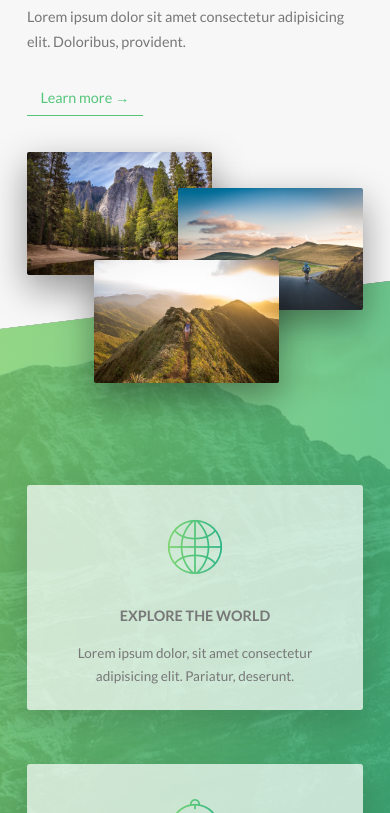
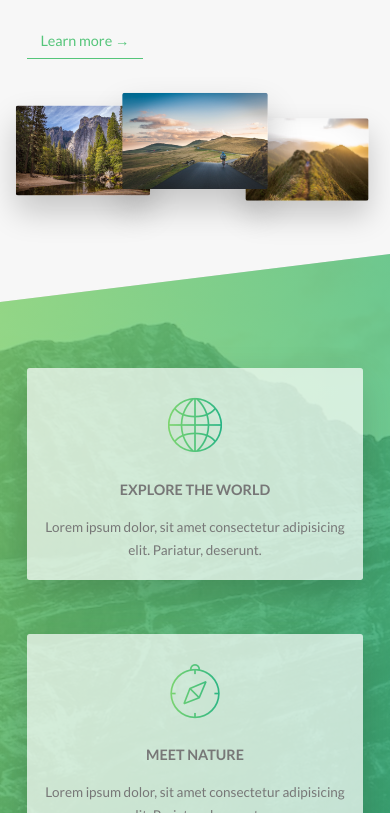
Before and after one commit to rudwolf/sass_practice, a website: page natours/index.html in a window 390 px wide. Shown: the part 1187-2000 px from the top of the page. Drawn offline with Linux system fonts and the light colour scheme.

Commit message:
Applying mobile changes to natours project

```diff
--- a/natours/sass/base/_util.scss
+++ b/natours/sass/base/_util.scss
@@ -1,6 +1,16 @@
 .u-center-text { text-align: center !important; }
 .u-mb-sm { margin-bottom: 1.5rem !important; }
-.u-mb-md { margin-bottom: 4rem !important; }
-.u-mb-lg { margin-bottom: 8rem !important; }
+.u-mb-md {
+  margin-bottom: 4rem !important;
+  @include respond(tab-port) {
+    margin-bottom: 3rem !important;
+  }
+}
+.u-mb-lg {
+  margin-bottom: 8rem !important;
+  @include respond(tab-port) {
+    margin-bottom: 5rem !important;
+  }
+}
 .u-mt-lg { margin-top: 8rem !important; }
 .u-mt-xl { margin-top: 10rem !important; }
--- a/natours/sass/components/_compo.scss
+++ b/natours/sass/components/_compo.scss
@@ -9,19 +9,40 @@
     transition: all .2s;
     outline-offset: 2rem;
 
+    @include respond(tab-port) {
+      float: left;
+      position: relative;
+      width: 33.33333333%;
+      box-shadow: 0 1.5rem 3rem rgba($color-black, .2);
+    }
+
     &--p1 {
       left: 0;
       top: -2rem;
+      @include respond(tab-port) {
+        top: 0;
+        transform: scale(1.2);
+      }
     }
 
     &--p2 {
       right: 0;
       top: 2rem;
+      @include respond(tab-port) {
+        top: -1rem;
+        transform: scale(1.3);
+        z-index: 100;
+      }
     }
 
     &--p3 {
       left: 20%;
       top: 10rem;
+      @include respond(tab-port) {
+        top: 1rem;
+        left: 0;
+        transform: scale(1.1);
+      }
     }
 
     &:hover {
--- a/natours/sass/components/_feature-box.scss
+++ b/natours/sass/components/_feature-box.scss
@@ -7,6 +7,10 @@
   box-shadow: 0 1.5rem 4rem rgba($color-black, .15);
   transition: transform .2s;
 
+  @include respond(tab-port) {
+    padding: 2rem;
+  }
+
   &__icon {
     font-size: 6rem;
     margin-bottom: .5rem;
@@ -15,6 +19,10 @@
     background-clip: text;
     -webkit-background-clip: text;
     color: transparent;
+
+    @include respond(tab-port) {
+      margin-bottom: 0;
+    }
   }
 
   &:hover {
--- a/natours/sass/components/_headers.scss
+++ b/natours/sass/components/_headers.scss
@@ -43,11 +43,11 @@
   transition: all .2s;
 
   @include respond(tab-port) {
-    font-size: 2.5rem;
+    font-size: 3rem;
   }
 
   @include respond(phone) {
-    font-size: 2rem;
+    font-size: 2.5rem;
   }
 
   &:hover {
--- a/natours/sass/components/_story.scss
+++ b/natours/sass/components/_story.scss
@@ -8,6 +8,10 @@
   padding-left: 9rem;
   font-size: $default-font-size;
   transform: skewX(-12deg);
+  // TODO: remove skew on mobile
+  /* @include respond(tab-port) {
+    transform: none;
+  }*/
   transition: transform .3s ease;
 
   &:hover {
--- a/natours/sass/layout/_footer.scss
+++ b/natours/sass/layout/_footer.scss
@@ -3,9 +3,16 @@
   padding: 10rem 0;
   font-size: 1.4rem;
 
+  @include respond(tab-port) {
+    padding: 8rem 0;
+  }
+
   &__logo-box {
     text-align: center;
     margin-bottom: 8rem;
+    @include respond(tab-port) {
+      margin-bottom: 6rem;
+    }
   }
 
   &__logo {
@@ -18,6 +25,13 @@
     border-top: .1rem solid $color-grey-dark;
     padding-top: 2rem;
     display: inline-block;
+  }
+
+  &__navigation {
+    @include respond(tab-port) {
+      width: 100%;
+      text-align: center;
+    }
   }
 
   &__list {
@@ -53,6 +67,11 @@
   &__copyright {
     width: 80%;
     float: right;
+    @include respond(tab-port) {
+      width: 100%;
+      text-align: center;
+      float: none;
+    }
   }
 
 }
--- a/natours/sass/layout/_header.scss
+++ b/natours/sass/layout/_header.scss
@@ -10,6 +10,11 @@
   background-position: top;
   -webkit-clip-path: polygon(0 0, 100% 0, 100% 75vh, 0 100%);
   clip-path: polygon(0 0, 100% 0, 100% 75vh, 0 100%);
+
+  @include respond(phone){
+    -webkit-clip-path: polygon(0 0, 100% 0, 100% 85vh, 0 100%);
+    clip-path: polygon(0 0, 100% 0, 100% 85vh, 0 100%);
+  }
 
   &__logo-box {
     position: absolute;
--- a/natours/sass/layout/_navigation.scss
+++ b/natours/sass/layout/_navigation.scss
@@ -24,8 +24,8 @@
     width: 7rem;
     border-radius: 50%;
     position: fixed;
-    top: 6rem;
-    right: 6rem;
+    top: 3rem;
+    right: 4rem;
     z-index: 2000;
     box-shadow: 0 1rem 3rem rgba($color-black, .1);
     text-align: center;
@@ -49,8 +49,8 @@
     width: 6rem;
     border-radius: 50%;
     position: fixed;
-    top: 6.5rem;
-    right: 6.5rem;
+    top: 3.5rem;
+    right: 4.5rem;
     background-image: radial-gradient($color-primary-light, $color-primary-dark);
     z-index: 1000;
     transform: translate(0, 0);
--- a/natours/sass/pages/_home.scss
+++ b/natours/sass/pages/_home.scss
@@ -2,6 +2,10 @@
   background-color: $color-grey-light-1;
   padding: 25rem 0;
   margin-top: -20vh;
+
+  @include respond(tab-port) {
+    padding: 20rem 0;
+  }
 }
 
 .section-features {
@@ -11,6 +15,7 @@
     rgba($color-primary-light, 0.8),
     rgba($color-primary-dark, 0.8)),
     url(../img/nat-4.jpg);
+  background-size: cover;
 
   transform: skewY(-7deg);
   margin-top: -10rem;
@@ -18,22 +23,35 @@
   & > * {
     transform: skewY(7deg);
   }
+
+  @include respond(tab-port) {
+    padding: 10rem 0;
+  }
 }
 
 .section-tours {
   background-color: $color-grey-light-1;
   padding: 25rem 0 10rem 0;
   margin-top: -10rem;
+  @include respond(tab-port) {
+    padding: 20rem 0 5rem 0;
+  }
 }
 
 .section-stories {
   position: relative;
   padding: 15rem 0;
+  @include respond(tab-port) {
+    padding: 10rem 0;
+  }
 }
 
 .section-book {
   padding: 15rem 0;
   background-image: linear-gradient(to right bottom, $color-primary-light, $color-primary-dark);
+  @include respond(tab-port) {
+    padding: 10rem 0;
+  }
 }
 
 .book {
```
Also changed, not shown: natours/css/style.css.
